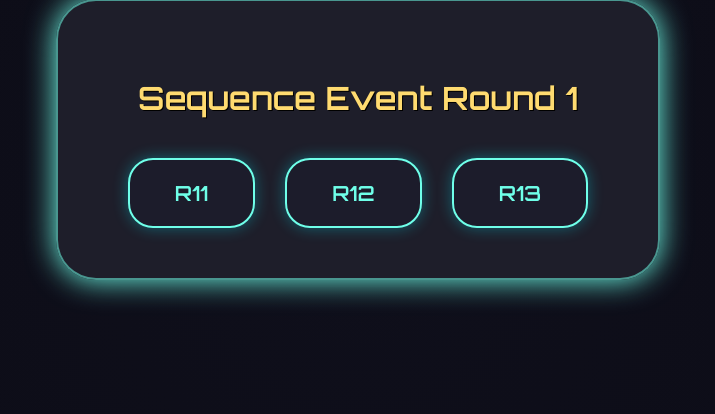
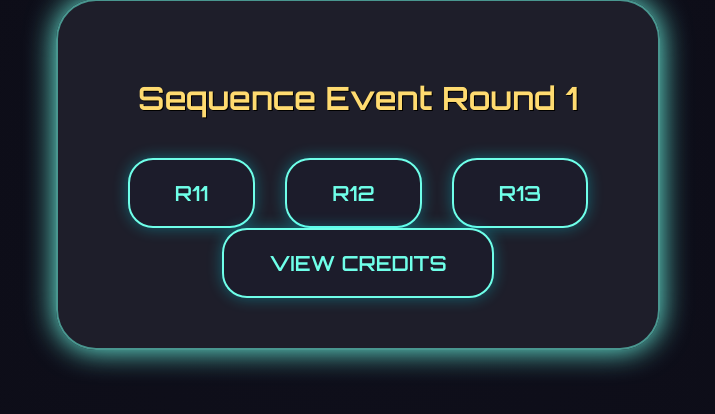
Before and after one commit to umeshyenugula/CSIR1, a Flask app: page / in a window 1280 px wide. Shown: the part 167-581 px from the top of the page, without its empty margins (282-997 px from the left). Run offline with Flask 3, Linux system fonts and the light colour scheme.

Commit message:
Update index.html

```diff
--- a/templates/index.html
+++ b/templates/index.html
@@ -110,6 +110,7 @@
       <button type="submit" name="team_name" value="R12">R12</button>
       <button type="submit" name="team_name" value="R13">R13</button>
     </form>
+<a href="/credits"><button>View Credits</button></a>
   </main>
 </body>
 </html>
```
